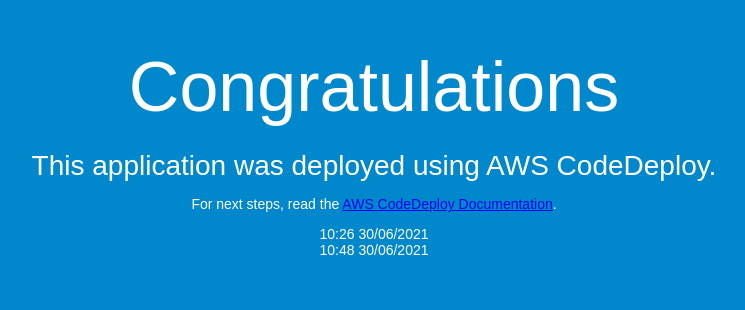
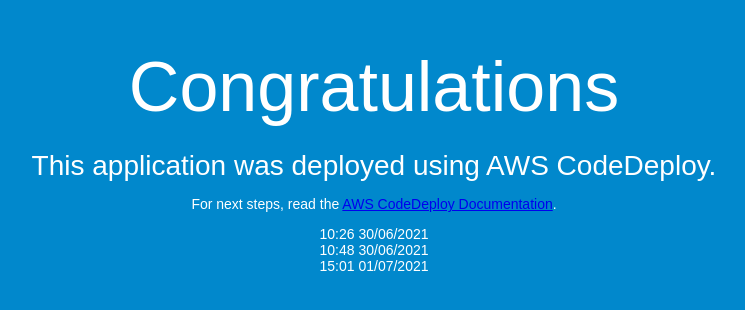
Before and after one commit to hieudv1408/test-code-deploy, a plain HTML site: page index.html in a window 1280 px wide. Shown: the whole page, without its empty margins (266-1011 px from the left). Drawn offline with Linux system fonts and the light colour scheme.

Commit message:
Update index.html

```diff
--- a/index.html
+++ b/index.html
@@ -31,6 +31,7 @@
     <p>For next steps, read the <a href="http://aws.amazon.com/documentation/codedeploy">AWS CodeDeploy Documentation</a>.</p>
     <div>10:26 30/06/2021</div>
     <div>10:48 30/06/2021</div>
+    <div>15:01 01/07/2021</div>
   </div>
 </body>
 </html>
```
